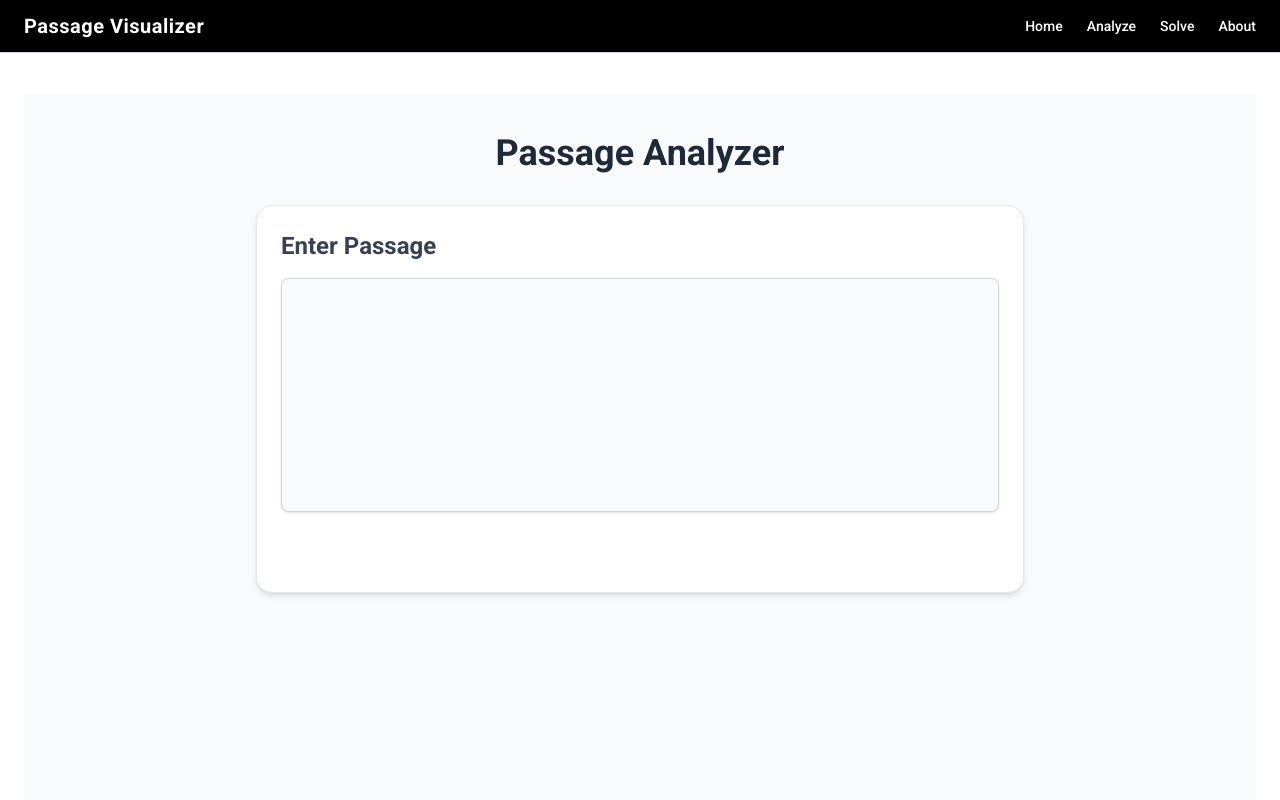
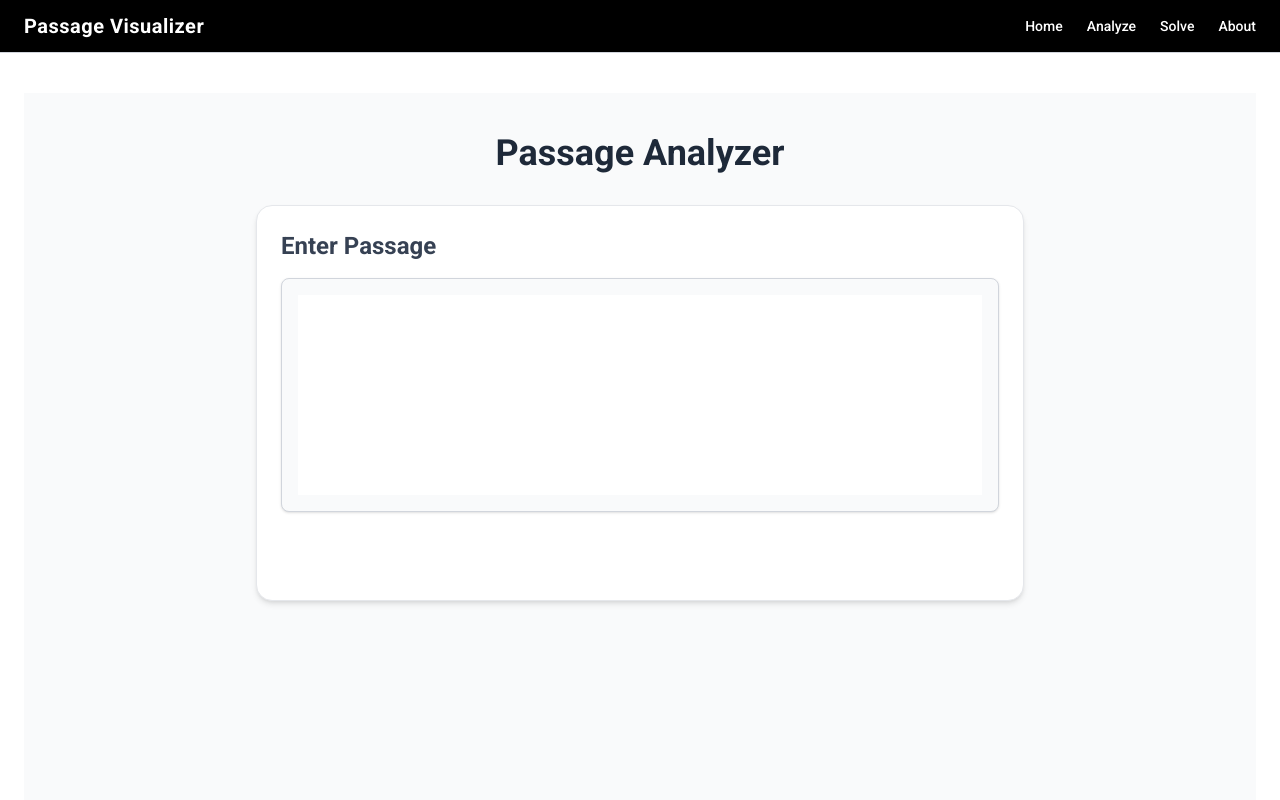
Before and after one commit to noobCoderVP/rc-visualizer-frontend, a Next.js app: page /analyze in a window 1280 px wide. Shown: the top 800 px of the page. Built offline with nearby package versions, Linux system fonts and the light colour scheme.

Commit message:
Fix Analyze button visibility issue

```diff
--- a/app/components/Analyzer.tsx
+++ b/app/components/Analyzer.tsx
@@ -12,21 +12,19 @@
     const [isMounted, setIsMounted] = useState(false);
     const [result, setResult] = useState<any>(null);
 
-    // ✅ Mount guard for Next.js 15 / React 19
     useEffect(() => {
         setIsMounted(true);
     }, []);
 
-    // ✅ Initialize Tiptap editor
     const editor = useEditor({
         extensions: [StarterKit],
         content: "",
         editorProps: {
             attributes: {
-                class: "min-h-[200px] p-4 focus:outline-none text-gray-800",
+                class: "min-h-[200px] p-4 focus:outline-none text-gray-800 bg-white",
             },
         },
-        immediatelyRender: false, // avoid hydration mismatches
+        immediatelyRender: false,
     });
 
     async function handleSubmit() {
@@ -36,11 +34,14 @@
 
         setLoading(true);
         try {
-            const res = await fetch(`${process.env.NEXT_PUBLIC_API_URL}/analyze`, {
+            const res = await fetch(
+                `${process.env.NEXT_PUBLIC_API_URL}/analyze`,
+                {
                     method: "POST",
                     headers: { "Content-Type": "application/json" },
                     body: JSON.stringify({ passage }),
-            });
+                }
+            );
             const data = await res.json();
             setResult(data);
         } catch (err) {
@@ -66,26 +67,35 @@
                     Enter Passage
                 </h2>
 
+                {/* ✅ Only render editor when initialized */}
+                {editor ? (
                     <div className="border border-gray-300 rounded-lg shadow-sm bg-gray-50">
                         <EditorContent
                             editor={editor}
                             className="min-h-[200px] p-4 text-gray-800 focus:outline-none prose prose-sm max-w-none"
                         />
                     </div>
+                ) : (
+                    <div className="h-[200px] border border-gray-300 rounded-lg bg-gray-100 flex items-center justify-center text-gray-500">
+                        Loading editor...
+                    </div>
+                )}
 
+                {/* ✅ Always visible button */}
+                <div className="flex justify-end pt-2">
                     <button
+                        type="button"
                         onClick={handleSubmit}
                         disabled={loading}
-                    className={`px-6 py-2 rounded-lg text-white transition
-                        ${
+                        className={`px-6 py-2 rounded-lg text-white font-medium ${
                             loading
-                                ? "bg-gray-400"
+                                ? "bg-gray-400 cursor-not-allowed"
                                 : "bg-blue-600 hover:bg-blue-700"
-                        }
-                    `}
+                        }`}
                     >
                         {loading ? "Analyzing..." : "Analyze Passage"}
                     </button>
+                </div>
             </div>
 
             {/* --- RESULT SECTION --- */}
```
Lines whose indentation alone changed are shown as unchanged.
